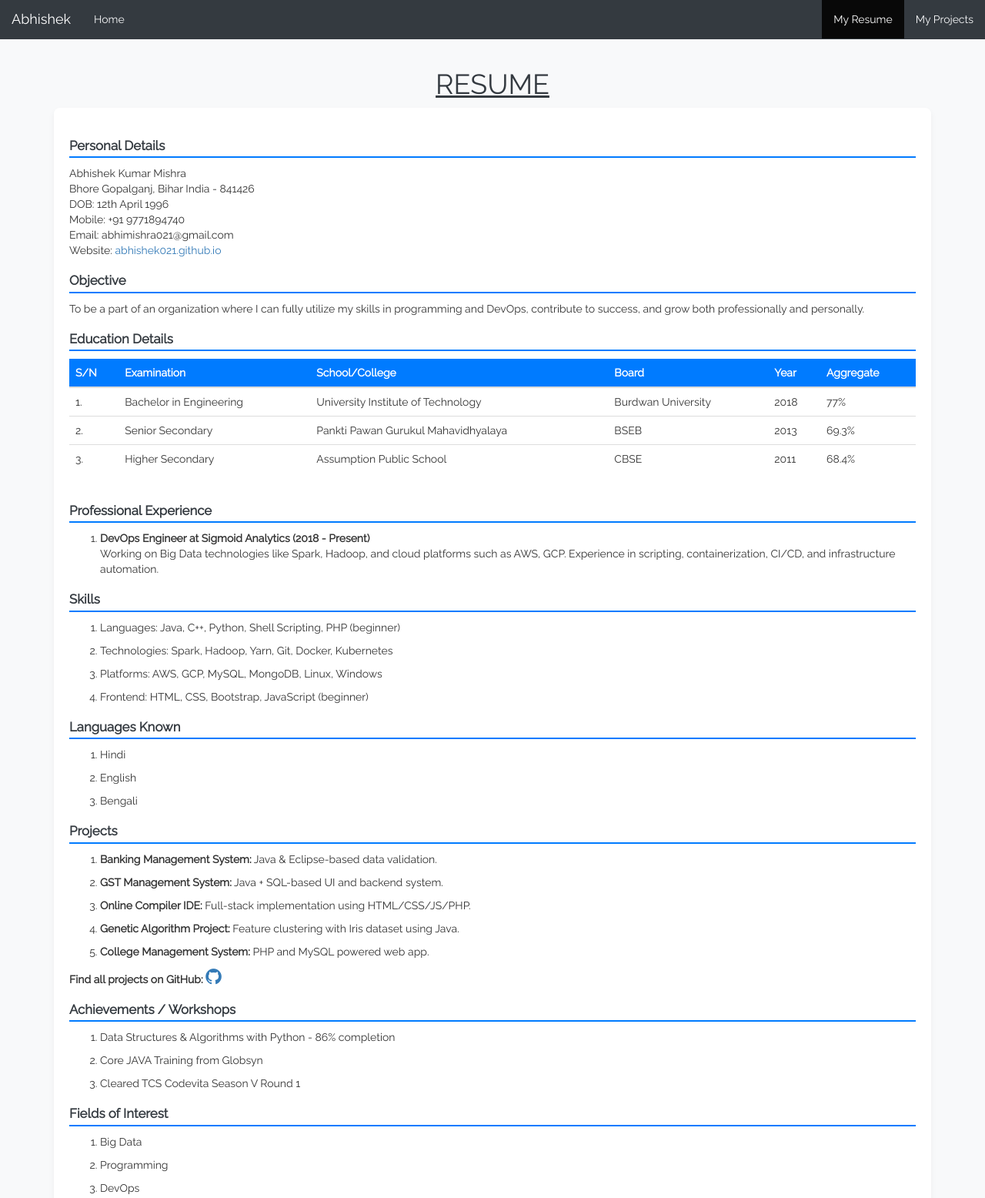
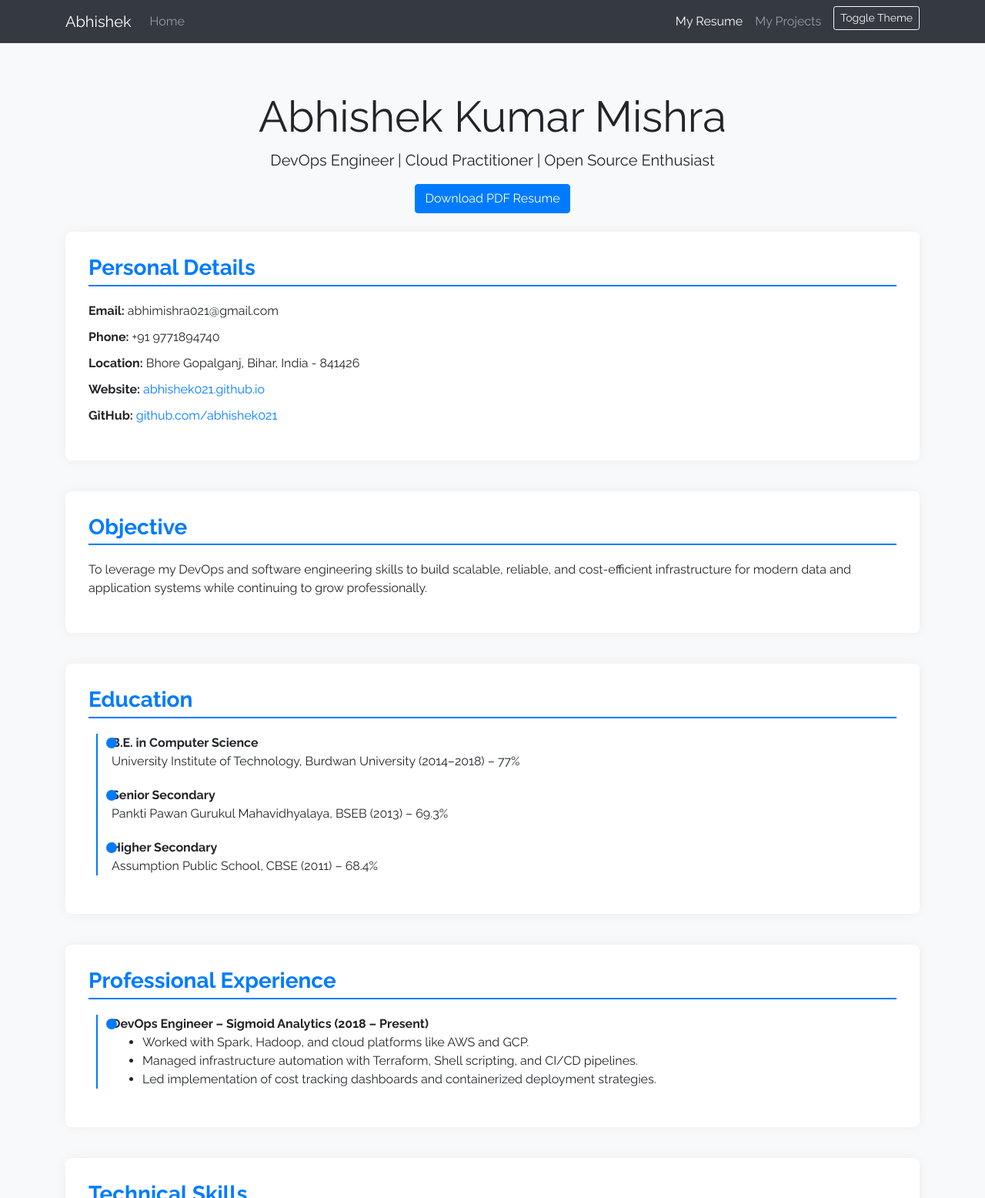
Before and after one commit to abhishek021/abhishek021.github.io, a plain HTML site: page mycv.html in a window 1280 px wide. Shown: the top 1556 px of the page at 77% size. Drawn offline with nearby package versions, Linux system fonts and the light colour scheme.

Commit message:
Update mycv.html

```diff
--- a/mycv.html
+++ b/mycv.html
@@ -1,174 +1,218 @@
 <!DOCTYPE html>
-<html>
+<html lang="en">
 <head>
-<meta charset="utf-8">
+  <meta charset="UTF-8">
   <meta name="viewport" content="width=device-width, initial-scale=1.0">
-<title>Resume</title>
-<link href="https://fonts.googleapis.com/icon?family=Material+Icons" rel="stylesheet">
-<link rel="stylesheet" href="https://cdnjs.cloudflare.com/ajax/libs/font-awesome/4.7.0/css/font-awesome.min.css">
-<link rel="stylesheet" href="https://www.w3schools.com/w3css/4/w3.css">
-<link rel="stylesheet" href="https://maxcdn.bootstrapcdn.com/bootstrap/3.3.7/css/bootstrap.min.css">
-<link rel="stylesheet" href="https://fonts.googleapis.com/css?family=Raleway">
+  <title>Resume | Abhishek Mishra</title>
+  <link rel="stylesheet" href="https://maxcdn.bootstrapcdn.com/bootstrap/4.5.2/css/bootstrap.min.css">
+  <link href="https://fonts.googleapis.com/css2?family=Raleway:wght@400;700&display=swap" rel="stylesheet">
+  <link href="https://cdnjs.cloudflare.com/ajax/libs/font-awesome/6.0.0/css/all.min.css" rel="stylesheet">
   <style>
     body {
       font-family: 'Raleway', sans-serif;
       background-color: #f8f9fa;
       padding-top: 70px;
+      transition: background-color 0.3s, color 0.3s;
     }
-.wrapper {
+    .resume-section {
       background-color: #fff;
-  padding: 20px;
       border-radius: 8px;
-  box-shadow: 0 4px 8px rgba(0, 0, 0, 0.05);
-  margin-bottom: 30px;
+      box-shadow: 0 0 15px rgba(0, 0, 0, 0.05);
+      margin-bottom: 40px;
+      padding: 30px;
     }
-.wrap {
-  font-size: 1.2em;
+    .section-title {
+      font-weight: 700;
+      color: #007bff;
+      margin-bottom: 20px;
       border-bottom: 2px solid #007bff;
+      padding-bottom: 5px;
+    }
+    .info-list li {
       margin-bottom: 10px;
-  padding-bottom: 5px;
-  font-weight: bold;
     }
-.table > thead {
+    .timeline {
+      position: relative;
+      padding-left: 30px;
+    }
+    .timeline::before {
+      content: '';
+      position: absolute;
+      left: 10px;
+      top: 0;
+      bottom: 0;
+      width: 2px;
+      background: #007bff;
+    }
+    .timeline-item {
+      margin-bottom: 20px;
+      position: relative;
+    }
+    .timeline-item::before {
+      content: '';
+      position: absolute;
+      left: -7px;
+      top: 5px;
+      width: 14px;
+      height: 14px;
       background-color: #007bff;
-  color: #fff;
+      border-radius: 50%;
     }
-.navbar-inverse {
+    .dark-mode {
+      background-color: #121212;
+      color: #f1f1f1;
+    }
+    .dark-mode .resume-section {
+      background-color: #1f1f1f;
+    }
+    .dark-mode .section-title {
+      color: #90caf9;
+      border-color: #90caf9;
+    }
+    footer {
       background-color: #343a40;
-  border-color: #343a40;
+      color: white;
+      padding: 20px 0;
     }
-.navbar-inverse .navbar-brand,
-.navbar-inverse .navbar-nav > li > a {
-  color: #f8f9fa;
-}
-h1, h2 {
-  color: #343a40;
-}
-ol li {
-  margin-bottom: 10px;
+    footer a {
+      color: white;
     }
   </style>
 </head>
 <body>
-<nav class="navbar navbar-inverse navbar-fixed-top">
-  <div class="container-fluid">
-    <div class="navbar-header">
-      <button type="button" class="navbar-toggle" data-toggle="collapse" data-target="#myNavbar">
-        <span class="icon-bar"></span>
-        <span class="icon-bar"></span>
-        <span class="icon-bar"></span>
+<nav class="navbar navbar-expand-md navbar-dark bg-dark fixed-top">
+  <div class="container">
+    <a class="navbar-brand" href="#">Abhishek</a>
+    <button class="navbar-toggler" type="button" data-toggle="collapse" data-target="#navbarNav">
+      <span class="navbar-toggler-icon"></span>
     </button>
-      <a class="navbar-brand">Abhishek</a>
-    </div>
-    <div class="collapse navbar-collapse" id="myNavbar">
-      <ul class="nav navbar-nav">
-        <li><a href="index.html">Home</a></li>
+    <div class="collapse navbar-collapse" id="navbarNav">
+      <ul class="navbar-nav mr-auto">
+        <li class="nav-item"><a class="nav-link" href="index.html">Home</a></li>
       </ul>
-      <ul class="nav navbar-nav navbar-right">
-        <li class="active"><a href="#">My Resume</a></li>
-        <li><a href="projects.html">My Projects</a></li>
+      <ul class="navbar-nav">
+        <li class="nav-item active"><a class="nav-link" href="#">My Resume</a></li>
+        <li class="nav-item"><a class="nav-link" href="projects.html">My Projects</a></li>
+        <li class="nav-item">
+          <button class="btn btn-sm btn-outline-light ml-2" onclick="toggleDarkMode()">Toggle Theme</button>
+        </li>
       </ul>
     </div>
   </div>
 </nav>
-<div class="container">
-  <div class="text-center">
-    <h1><u>RESUME</u></h1>
+
+<div class="container py-5">
+  <div class="text-center mb-4">
+    <h1 class="display-4">Abhishek Kumar Mishra</h1>
+    <p class="lead">DevOps Engineer | Cloud Practitioner | Open Source Enthusiast</p>
+    <a href="/mnt/data/Abhishek_Mishra_Resume.pdf" class="btn btn-primary" download>Download PDF Resume</a>
   </div>
-  <div class="wrapper">
-    <div>
-      <h2 class="wrap">Personal Details</h2>
-      <p>Abhishek Kumar Mishra<br>Bhore Gopalganj, Bihar India - 841426<br>DOB: 12th April 1996<br>Mobile: +91 9771894740<br>Email: abhimishra021@gmail.com<br>Website: <a href="https://abhishek021.github.io" target="_blank">abhishek021.github.io</a></p>
+
+  <div class="resume-section">
+    <h3 class="section-title">Personal Details</h3>
+    <ul class="list-unstyled info-list">
+      <li><strong>Email:</strong> abhimishra021@gmail.com</li>
+      <li><strong>Phone:</strong> +91 9771894740</li>
+      <li><strong>Location:</strong> Bhore Gopalganj, Bihar, India - 841426</li>
+      <li><strong>Website:</strong> <a href="https://abhishek021.github.io" target="_blank">abhishek021.github.io</a></li>
+      <li><strong>GitHub:</strong> <a href="https://github.com/abhishek021" target="_blank">github.com/abhishek021</a></li>
+    </ul>
   </div>
-    <div>
-      <h2 class="wrap">Objective</h2>
-      <p>To be a part of an organization where I can fully utilize my skills in programming and DevOps, contribute to success, and grow both professionally and personally.</p>
+
+  <div class="resume-section">
+    <h3 class="section-title">Objective</h3>
+    <p>To leverage my DevOps and software engineering skills to build scalable, reliable, and cost-efficient infrastructure for modern data and application systems while continuing to grow professionally.</p>
   </div>
-    <div>
-      <h2 class="wrap">Education Details</h2>
-      <div class="table-responsive">
-        <table class="table">
-          <thead>
-            <tr>
-              <th>S/N</th>
-              <th>Examination</th>
-              <th>School/College</th>
-              <th>Board</th>
-              <th>Year</th>
-              <th>Aggregate</th>
-            </tr>
-          </thead>
-          <tbody>
-            <tr><td>1.</td><td>Bachelor in Engineering</td><td>University Institute of Technology</td><td>Burdwan University</td><td>2018</td><td>77%</td></tr>
-            <tr><td>2.</td><td>Senior Secondary</td><td>Pankti Pawan Gurukul Mahavidhyalaya</td><td>BSEB</td><td>2013</td><td>69.3%</td></tr>
-            <tr><td>3.</td><td>Higher Secondary</td><td>Assumption Public School</td><td>CBSE</td><td>2011</td><td>68.4%</td></tr>
-          </tbody>
-        </table>
+
+  <div class="resume-section">
+    <h3 class="section-title">Education</h3>
+    <div class="timeline">
+      <div class="timeline-item">
+        <strong>B.E. in Computer Science</strong><br>University Institute of Technology, Burdwan University (2014–2018) – 77%
       </div>
+      <div class="timeline-item">
+        <strong>Senior Secondary</strong><br>Pankti Pawan Gurukul Mahavidhyalaya, BSEB (2013) – 69.3%
       </div>
-    <div>
-      <h2 class="wrap">Professional Experience</h2>
-      <ol>
-        <li><b>DevOps Engineer at Sigmoid Analytics (2018 - Present)</b><br>Working on Big Data technologies like Spark, Hadoop, and cloud platforms such as AWS, GCP. Experience in scripting, containerization, CI/CD, and infrastructure automation.</li>
-      </ol>
-    </div>
-    <div>
-      <h2 class="wrap">Skills</h2>
-      <ol>
-        <li>Languages: Java, C++, Python, Shell Scripting, PHP (beginner)</li>
-        <li>Technologies: Spark, Hadoop, Yarn, Git, Docker, Kubernetes</li>
-        <li>Platforms: AWS, GCP, MySQL, MongoDB, Linux, Windows</li>
-        <li>Frontend: HTML, CSS, Bootstrap, JavaScript (beginner)</li>
-      </ol>
-    </div>
-    <div>
-      <h2 class="wrap">Languages Known</h2>
-      <ol>
-        <li>Hindi</li>
-        <li>English</li>
-        <li>Bengali</li>
-      </ol>
-    </div>
-    <div>
-      <h2 class="wrap">Projects</h2>
-      <ol>
-        <li><b>Banking Management System:</b> Java & Eclipse-based data validation.</li>
-        <li><b>GST Management System:</b> Java + SQL-based UI and backend system.</li>
-        <li><b>Online Compiler IDE:</b> Full-stack implementation using HTML/CSS/JS/PHP.</li>
-        <li><b>Genetic Algorithm Project:</b> Feature clustering with Iris dataset using Java.</li>
-        <li><b>College Management System:</b> PHP and MySQL powered web app.</li>
-      </ol>
-      <p><b>Find all projects on GitHub:</b> <a href="https://github.com/abhishek021" target="_blank"><i class="fa fa-github" style="font-size:24px"></i></a></p>
-    </div>
-    <div>
-      <h2 class="wrap">Achievements / Workshops</h2>
-      <ol>
-        <li>Data Structures & Algorithms with Python - 86% completion</li>
-        <li>Core JAVA Training from Globsyn</li>
-        <li>Cleared TCS Codevita Season V Round 1</li>
-      </ol>
-    </div>
-    <div>
-      <h2 class="wrap">Fields of Interest</h2>
-      <ol>
-        <li>Big Data</li>
-        <li>Programming</li>
-        <li>DevOps</li>
-      </ol>
-    </div>
-    <div>
-      <h2 class="wrap">Hobbies</h2>
-      <ol>
-        <li>Exploring technology</li>
-        <li>Reading novels</li>
-        <li>Listening to music</li>
-      </ol>
-    </div>
-    <div>
-      <h2 class="wrap">Declaration</h2>
-      <p>I hereby declare that the above mentioned details are true to the best of my knowledge.</p>
+      <div class="timeline-item">
+        <strong>Higher Secondary</strong><br>Assumption Public School, CBSE (2011) – 68.4%
       </div>
     </div>
   </div>
+
+  <div class="resume-section">
+    <h3 class="section-title">Professional Experience</h3>
+    <div class="timeline">
+      <div class="timeline-item">
+        <strong>DevOps Engineer – Sigmoid Analytics (2018 – Present)</strong>
+        <ul>
+          <li>Worked with Spark, Hadoop, and cloud platforms like AWS and GCP.</li>
+          <li>Managed infrastructure automation with Terraform, Shell scripting, and CI/CD pipelines.</li>
+          <li>Led implementation of cost tracking dashboards and containerized deployment strategies.</li>
+        </ul>
+      </div>
+    </div>
+  </div>
+
+  <div class="resume-section">
+    <h3 class="section-title">Technical Skills</h3>
+    <ul class="row list-unstyled">
+      <li class="col-md-4">Languages: Java, Python, C++, Shell, SQL</li>
+      <li class="col-md-4">Cloud: AWS, Azure, GCP</li>
+      <li class="col-md-4">Big Data: Apache Spark, Hadoop, Databricks</li>
+      <li class="col-md-4">Tools: Git, Docker, Kubernetes, Jenkins</li>
+      <li class="col-md-4">Databases: MySQL, MongoDB</li>
+      <li class="col-md-4">Frontend: HTML, CSS, Bootstrap, JavaScript</li>
+    </ul>
+  </div>
+
+  <div class="resume-section">
+    <h3 class="section-title">Projects</h3>
+    <ul>
+      <li><strong>Banking Management System:</strong> Java desktop app with email notifications and file storage.</li>
+      <li><strong>GST Management System:</strong> Java + SQL-based billing solution with email APIs.</li>
+      <li><strong>Online Compiler IDE:</strong> PHP/JS-based multi-language compiler with MySQL.</li>
+      <li><strong>Genetic Algorithm Clustering:</strong> Research-driven clustering with IRIS dataset.</li>
+      <li><strong>Retail Shop Management:</strong> VB.NET and SQL-based inventory and billing system.</li>
+    </ul>
+  </div>
+
+  <div class="resume-section">
+    <h3 class="section-title">Achievements</h3>
+    <ul>
+      <li>Completed "Data Structures & Algorithms in Python" (86%)</li>
+      <li>Trained in Core JAVA from Globsyn</li>
+      <li>Cleared TCS CodeVita Round 1 (Season V)</li>
+    </ul>
+  </div>
+
+  <div class="resume-section">
+    <h3 class="section-title">Languages Known</h3>
+    <p>Hindi, English, Bengali</p>
+  </div>
+
+  <div class="resume-section">
+    <h3 class="section-title">Hobbies</h3>
+    <p>Exploring technology, Reading novels, Listening to music</p>
+  </div>
+
+  <div class="resume-section">
+    <h3 class="section-title">Declaration</h3>
+    <p>I hereby declare that the above details are true to the best of my knowledge.</p>
+  </div>
+</div>
+
+<footer class="text-center">
+  <div class="container">
+    <p>&copy; <strong>Abhishek Mishra</strong>. All Rights Reserved</p>
+  </div>
+</footer>
+
+<script>
+  function toggleDarkMode() {
+    document.body.classList.toggle('dark-mode');
+  }
+</script>
+<script src="https://ajax.googleapis.com/ajax/libs/jquery/3.5.1/jquery.min.js"></script>
+<script src="https://maxcdn.bootstrapcdn.com/bootstrap/4.5.2/js/bootstrap.min.js"></script>
 </body>
 </html>
```
Lines whose indentation alone changed are shown as unchanged.
